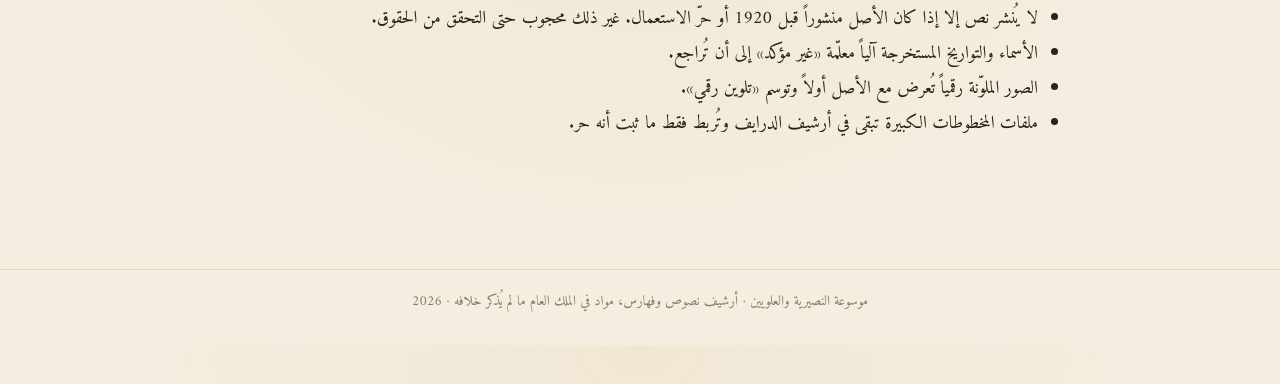
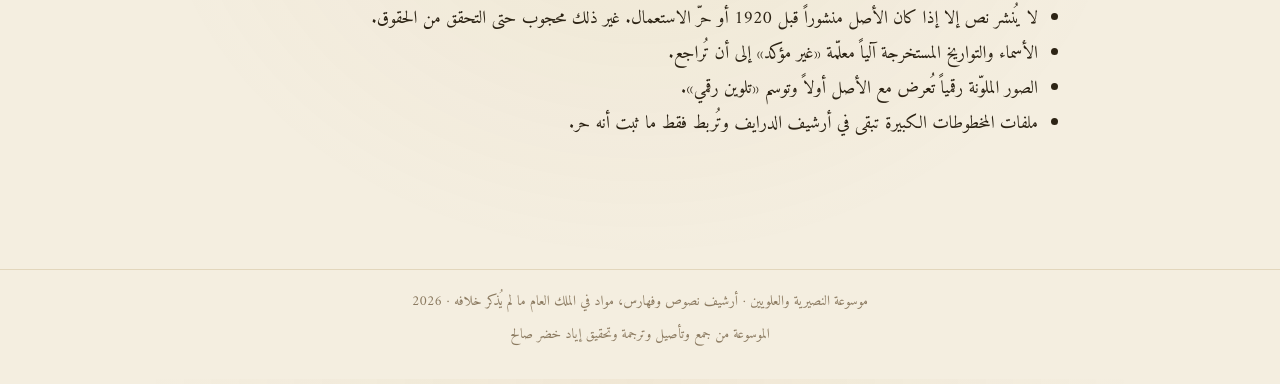
Before and after one commit to nusayri-encyclopedia/nusayri-encyclopedia.github.io, an Astro site: page /about in a window 1280 px wide. Shown: the part 150-534 px from the top of the page. Built offline with nearby package versions, Linux system fonts and the light colour scheme; Astro itself is replaced by a stand-in of ours; a web font is replaced by a local one.

Commit message:
Add attribution div in footer of L.astro
Added a new div for attribution in the footer.

```diff
--- a/src/layouts/L.astro
+++ b/src/layouts/L.astro
@@ -99,6 +99,7 @@ footer a{color:var(--mut)}
 <main class={mainClass} data-pagefind-body><slot/></main>
 <footer>
   موسوعة النصيرية والعلويين · أرشيف نصوص وفهارس، مواد في الملك العام ما لم يُذكر خلافه · {year}
+  <div style="margin-top:6px">الموسوعة من جمع وتأصيل وترجمة وتحقيق إياد خضر صالح</div>
 </footer>
 </body>
 </html>
```
